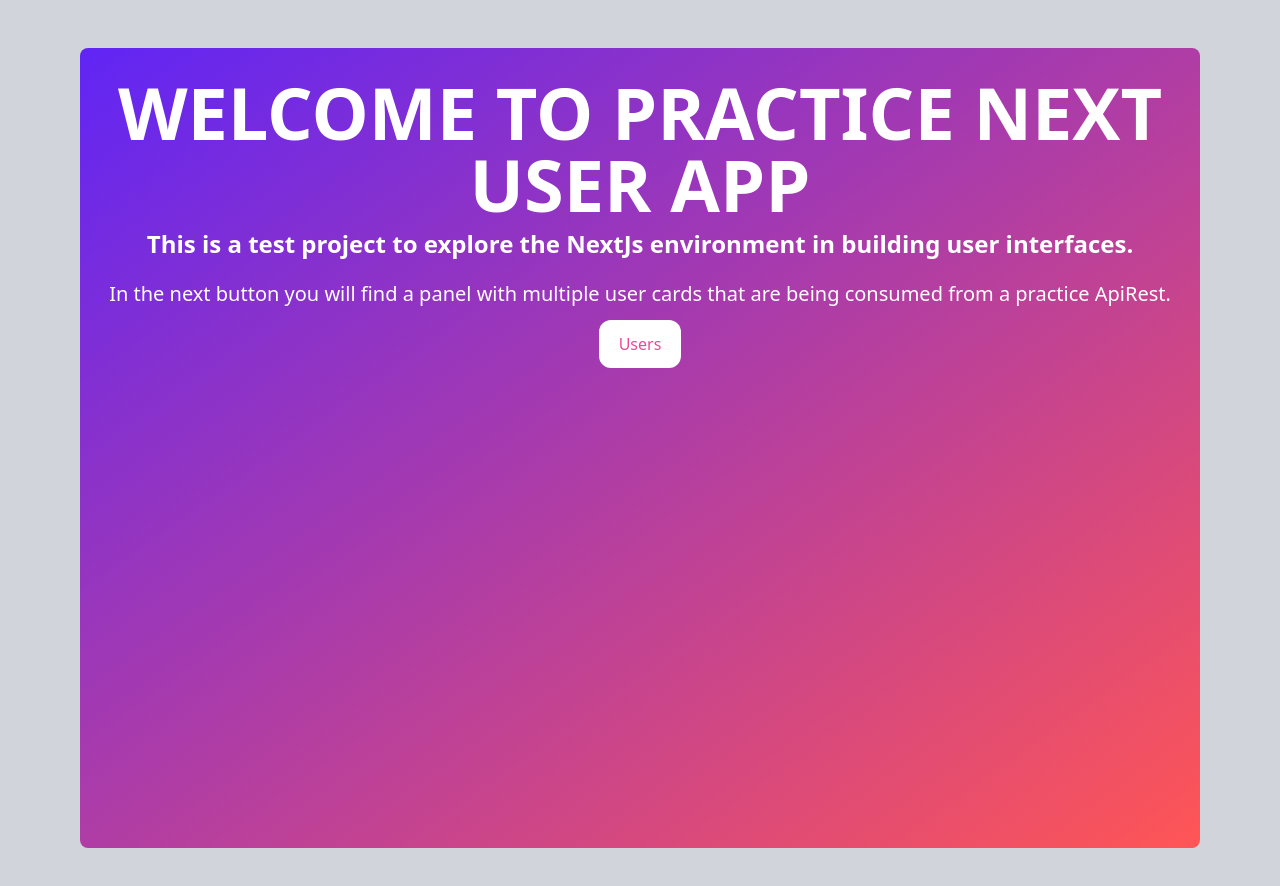
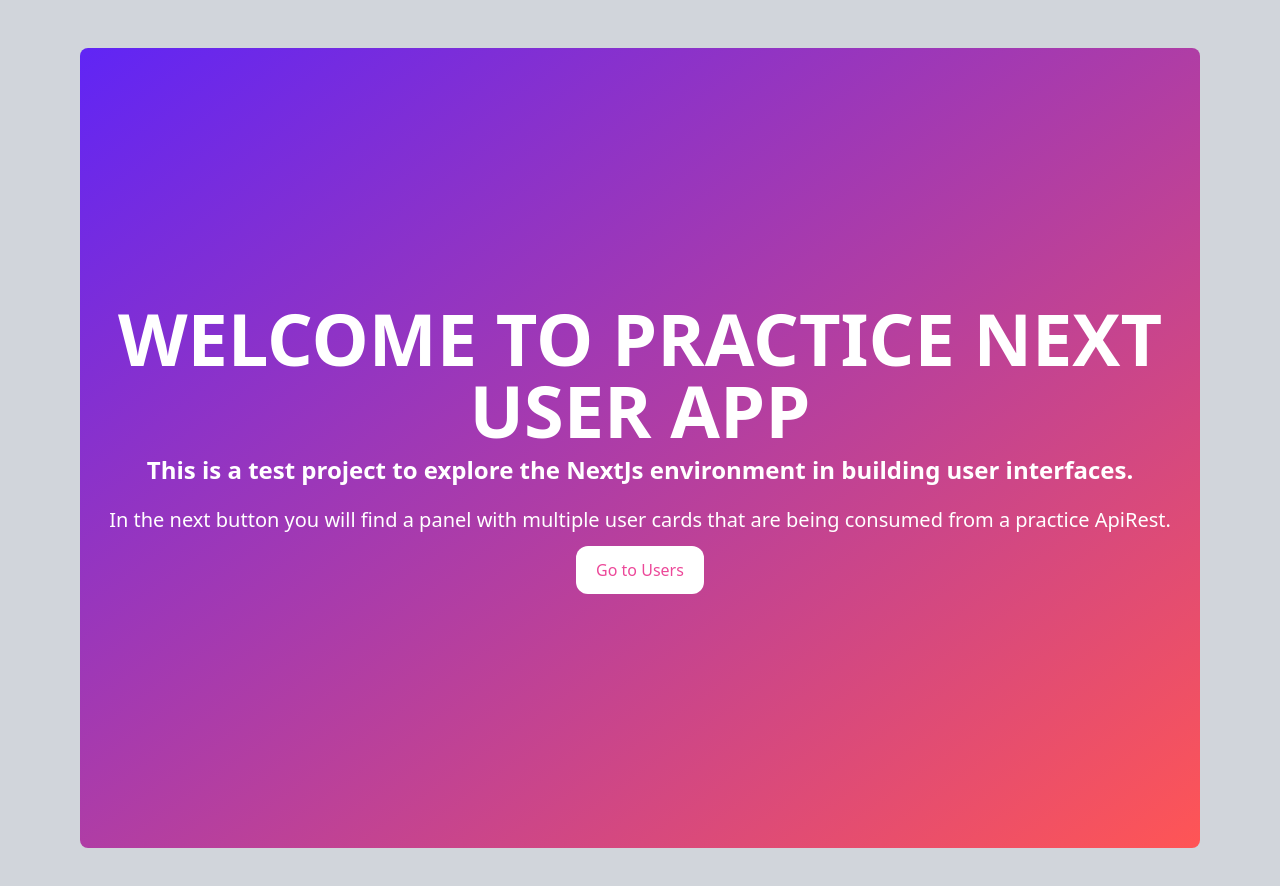
Before and after one commit to ken13-spect/Next-practice-app, a Next.js app: page / in a window 1280 px wide. Shown: the top 886 px of the page. Built offline with nearby package versions, Linux system fonts and the light colour scheme.

Commit message:
:sparkles: Add navigation

```diff
--- a/app/page.jsx
+++ b/app/page.jsx
@@ -1,7 +1,17 @@
+"use client";
+import Buttom from "@/components/Buttom";
+import Link from "next/link";
+import  {useRouter} from "next/navigation";
+
 export default function Home() {
+ const router = useRouter();
+  const toUserPage = () => {
+    router.push("/users");};
   return (
-    <div className="container bg-gradient-to-br from-[#6025F5] to-[#FF5555]
-    p-7 flex flex-col items-center h-svh mx-auto rounded-lg">
+    <div
+      className="bg-gradient-to-br from-[#6025F5] to-[#FF5555]
+    p-7 flex flex-col justify-center items-center h-svh mx-auto rounded-lg"
+    >
       <h1 className="font-semibold text-7xl text-center uppercase">
         Welcome to practice Next user App
       </h1>
@@ -13,9 +23,9 @@
         In the next button you will find a panel with multiple user cards that
         are being consumed from a practice ApiRest.
       </p>
-      <button className="rounded-xl bg-white text-pink-500 px-5 py-3 text-base font-medium transition duration-200 hover:shadow-lg hover:shadow-indigo-300">
-        Users
-      </button>
+     <Link href="/users">
+      <Buttom onClick={toUserPage} text="Go to Users" />
+     </Link>
     </div>
   );
 }
--- a/app/users/[userId]/page.jsx
+++ b/app/users/[userId]/page.jsx
@@ -1,17 +1,22 @@
-import Card from '@/components/Card';
-import React from 'react'
+import Card from "@/components/Card";
+import Link from "next/link";
+import React from "react";
 
- async function getOneUser(userId)
-{
-  const response =  await fetch(`https://reqres.in/api/users/${userId}`);
+async function getOneUser(userId) {
+  const response = await fetch(`https://reqres.in/api/users/${userId}`);
   const data = await response.json();
   return data.data;
-
 }
 
-export default async function page({params}) {
-  const user =  await getOneUser(params.userId);
+export default async function page({ params }) {
+  const user = await getOneUser(params.userId);
   return (
-    <Card user={user} />
-  )
+    <div className="flex flex-col items-center">
+      <Card user={user} />
+      <Link href="/users">
+      <button className="bg-white text-pink-500 px-4 py-2 font-semibold rounded-lg my-3 "> Back</button>
+       </Link>
+
+    </div>
+  );
 }
--- /dev/null
+++ b/components/Buttom.jsx
@@ -0,0 +1,12 @@
+import React from 'react'
+
+export default function Buttom({onClick, text}) {
+  return (
+    <button className="rounded-xl flex bg-white text-pink-500 px-5 py-3
+      text-base font-medium transition duration-200 hover:shadow-lg hover:shadow-indigo-300"
+      onClick={() => {onClick}}
+       >
+        {text}
+      </button>
+  )
+}
```
Also changed, not shown: package.json (+6 -4 lines), 1 other file (tests, documents, lock files or other folders).
